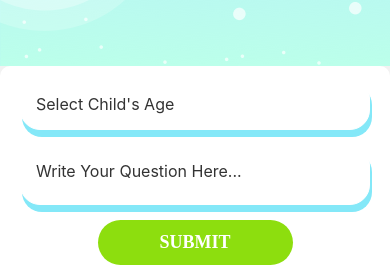
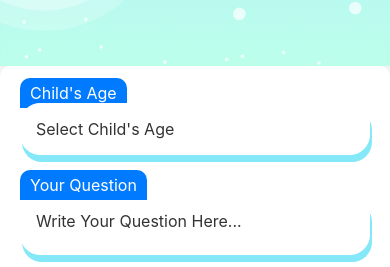
Before and after one commit to Harkamal/ParentlyApp, a React Native app: screen /Main in a window 390 px wide. Shown: the part 168-435 px from the top of the page. Built offline with nearby package versions, Linux system fonts and the light colour scheme.

Commit message:
Added label. TODO: fix label background colot

```diff
--- a/src/screens/GuestUserQuestionScreen.js
+++ b/src/screens/GuestUserQuestionScreen.js
@@ -7,12 +7,10 @@ import {
   TouchableOpacity,
   ScrollView,
   KeyboardAvoidingView,
-  Platform,
   Image,
   Dimensions,
 } from 'react-native';
 import DateTimePickerModal from 'react-native-modal-datetime-picker';
-import BackgroundWrapper from '../components/BackgroundWrapper';
 import profileImage from '../../assets/images/Profile.png';
 
 const { width, height } = Dimensions.get('window');
@@ -60,10 +58,16 @@ function GuestUserQuestionScreen() {
         <Image source={profileImage} style={styles.profileImage} resizeMode="cover" />
 
         <View style={styles.formContainer}>
+          <View style={styles.labelContainer}>
+            <Text style={styles.label}>Child's Age</Text>
+          </View>
           <TouchableOpacity onPress={showDatePicker} style={styles.inputContainer}>
             <Text style={styles.inputField}>{formatDate(selectedDate)}</Text>
           </TouchableOpacity>
 
+          <View style={styles.labelContainer}>
+            <Text style={styles.label}>Your Question</Text>
+          </View>
           <TextInput
             style={[styles.inputField,styles.inputContainer, { height: Math.max(60, question.length / 40 * 30) }]} // Dynamically grow height
             placeholder="Write Your Question Here..."
@@ -75,9 +79,7 @@ function GuestUserQuestionScreen() {
             <Text style={styles.submitButtonText}>SUBMIT</Text>
           </TouchableOpacity>
         </View>
-        <View style={styles.trendingQuestionsContainer}>
-
-        </View>
+        <View style={styles.trendingQuestionsContainer}></View>
       </ScrollView>
 
       <DateTimePickerModal
@@ -105,14 +107,23 @@ const styles = StyleSheet.create({
   formContainer: {
     backgroundColor: '#FFFFFF',
     borderRadius: 10,
-   // marginBottom: 20,
-    //paddingHorizontal: 15,
     paddingVertical: 12,
     elevation: 2,
-
     paddingHorizontal: 20,
     marginBottom: height * 0.05,
-
+  },
+  labelContainer: {
+    backgroundColor: '#007BFF', // Blue background color
+    borderTopLeftRadius: 10,
+    borderTopRightRadius: 10,
+    paddingVertical: 5,
+    paddingHorizontal: 10,
+    marginBottom: -5, // Overlap with input field border
+    alignSelf: 'flex-start',
+  },
+  label: {
+    color: '#FFFFFF', // White text color
+    fontSize: 16,
   },
   inputContainer: {
     backgroundColor: '#FFFFFF', // Set a light background color
@@ -142,9 +153,6 @@ const styles = StyleSheet.create({
     paddingHorizontal: 40,
     elevation: 3,
   },
-  submitButtonPressed: {
-    backgroundColor: '#4CAF50',
-  },
   submitButtonText: {
     fontSize: 18,
     fontWeight: '600',
```
